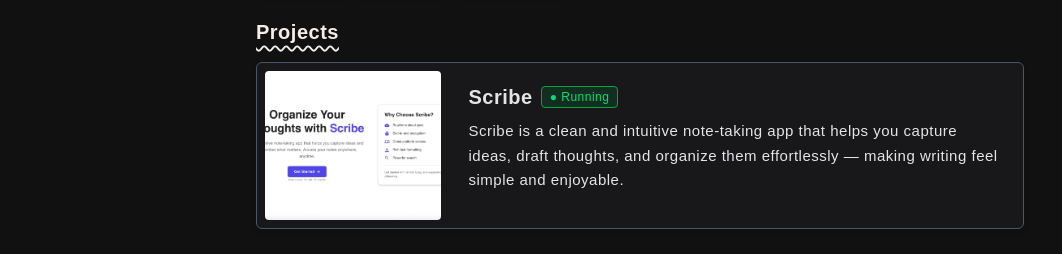
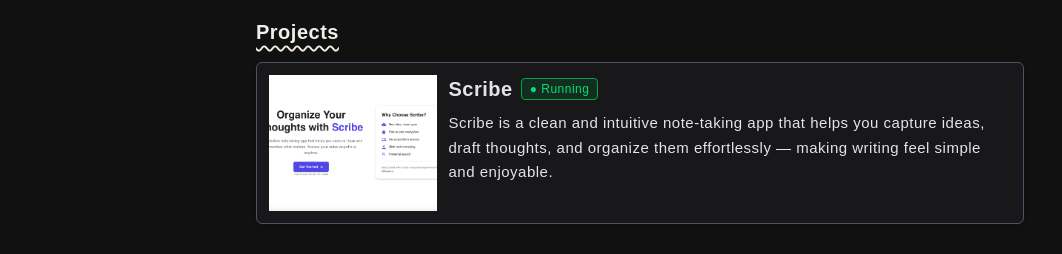
Before and after one commit to Arsh-31/portofolio, a Next.js app: page / in a window 1280 px wide. Shown: the part 620-874 px from the top of the page, without its empty margins (0-1062 px from the left). Built offline with nearby package versions, Linux system fonts and the light colour scheme.

Commit message:
tech stack

```diff
--- a/src/app/globals.css
+++ b/src/app/globals.css
@@ -72,3 +72,8 @@
   background-color: #b64f60; /* Change to any color you prefer */
   color: white; /* Optional: change text color */
 }
+
+.transition-max-height {
+  transition: max-height 0.3s ease, opacity 0.3s ease;
+  overflow: hidden;
+}
--- a/src/components/Projects.tsx
+++ b/src/components/Projects.tsx
@@ -4,95 +4,14 @@
 import Image from "next/image";
 import { useState } from "react";
 import { ChevronDown, ChevronUp } from "lucide-react";
-
-const projects = [
-  {
-    title: "Scribe",
-    description:
-      "Scribe is a clean and intuitive note-taking app that helps you capture ideas, draft thoughts, and organize them effortlessly — making writing feel simple and enjoyable.",
-    imageUrl: "/images/live1.png",
-    techStack: ["Next.js 15", "TypeScript", "Tailwind CSS", "Firebase"],
-    liveLink: "https://scribe-gold.vercel.app",
-    repoLink: "https://github.com/Arsh-31/scribe",
-    status: "Running",
-  },
-
-  {
-    title: "Myth & Moss",
-    description:
-      "A whimsical, parchment-styled digital newspaper chronicling enchanted flora, forgotten constellations, lunar myths, and eerie folklore. Built with a love for mystery, storytelling, and the strange beauty of old paper.",
-    imageUrl: "/images/myth.png",
-    techStack: ["Next.js 15", "TypeScript", "Tailwind CSS"],
-    liveLink: "https://myth-moss.vercel.app",
-    repoLink: "https://github.com/Arsh-31/myth-moss",
-    status: "Running",
-  },
-  {
-    title: "Pathfinder-Visualizer",
-    description:
-      "An interactive tool that visually demonstrates pathfinding algorithms like A and Dijkstra, showing how they navigate a grid or maze to find the shortest path.",
-    imageUrl: "/images/pathfinder.png",
-    techStack: ["Next.js 15", "TypeScript", "Tailwind CSS"],
-    liveLink: "https://pathfinding-visualizer-swart.vercel.app",
-    repoLink: "https://github.com/Arsh-31/Pathfinding-visualizer",
-    status: "Running",
-  },
-  {
-    title: "Next-Auth",
-    description:
-      "A minimal yet secure authentication system built with Next.js and NextAuth.js, offering multi-provider login, smooth session handling, and effortless integration.",
-    imageUrl: "/images/next.png",
-    techStack: ["Next.js"],
-    liveLink: "",
-    repoLink: "https://github.com/Arsh-31/next-auth",
-    status: "Running",
-  },
-  {
-    title: "TypeWriter",
-    description:
-      "Typewriter is a sleek and engaging typing speed test app that tracks WPM and accuracy in real-time, rewarding your progress with confetti when you finish.",
-    imageUrl: "/images/type.png",
-    techStack: ["Next.js 15", "TypeScript", "Tailwind CSS", "Firebase"],
-    liveLink: "",
-    repoLink: "https://github.com/Arsh-31/TypeWriter",
-    status: "Building",
-  },
-  {
-    title: "Vesperal",
-    description:
-      "A minimal and aesthetic productivity platform that combines a Pomodoro timer, simple to-dos, and daily motivation to help you stay focused and inspired.",
-    imageUrl: "/images/live2.png",
-    techStack: [
-      "Next.js 15",
-      "TypeScript",
-      "Tailwind CSS",
-      "Firebase",
-      "Zustand",
-    ],
-    liveLink: "https://vesperal-i7eilwf42-arsh31s-projects.vercel.app",
-    repoLink: "https://github.com/Arsh-31/Vesperal",
-    status: "Running",
-  },
-  {
-    title: "PitchFlow",
-    description:
-      "Pitchflow is an AI-powered marketing copy generator that blends smart language models with a sleek interface to create persuasive, high-converting content tailored to your brand and audience.",
-    imageUrl: "/images/pitchflow.png",
-    techStack: [
-      "Next.js 15",
-      "TypeScript",
-      "Tailwind CSS",
-      "shadcn/ui",
-      "Cohere API",
-    ],
-    liveLink: "",
-    repoLink: "https://github.com/Arsh-31/pitch-flow",
-    status: "Running",
-  },
-];
+import { projects } from "../data/project-data";
+import { AnimatePresence, motion } from "framer-motion";
 
 export default function ProjectCard() {
   const [showAll, setShowAll] = useState(false);
+  const [expandedProjects, setExpandedProjects] = useState<Set<number>>(
+    new Set()
+  );
   const visibleProjects = showAll ? projects : projects.slice(0, 3);
 
   function StatusTag({ status }: { status: string }) {
@@ -119,6 +38,18 @@
     return null;
   }
 
+  const toggleTechStack = (index: number) => {
+    setExpandedProjects((prev) => {
+      const newSet = new Set(prev);
+      if (newSet.has(index)) {
+        newSet.delete(index);
+      } else {
+        newSet.add(index);
+      }
+      return newSet;
+    });
+  };
+
   return (
     <div className="mx-auto mt-5 max-w-3xl w-[90%]">
       <h1 className="text-xl font-bold mb-4 underline decoration-wavy decoration-[#f2efea] underline-offset-6">
@@ -129,15 +60,17 @@
         {visibleProjects.map((project, index) => (
           <div
             key={index}
-            className="flex flex-col md:flex-row bg-[#18181b] border border-gray-600 rounded-md overflow-hidden shadow-md hover:shadow-lg transition w-full relative group"
+            className="flex flex-col bg-[#18181b] border border-gray-600 rounded-md overflow-hidden shadow-md hover:shadow-lg transition w-full relative group"
           >
+            {/* Main Content Row */}
+            <div className="flex flex-col md:flex-row">
               {/* Clickable Image */}
               <Image
                 width={300}
                 height={200}
                 src={project.imageUrl}
                 alt={project.title}
-              className="md:p-2 md:rounded-xl border-0 w-full md:w-1/4 h-48 md:h-auto object-cover cursor-pointer"
+                className="md:p-3 md:rounded-xl border-0 w-full md:w-1/4 h-48 md:h-40 object-cover cursor-pointer"
                 onClick={
                   project.liveLink !== ""
                     ? () => window.open(project.liveLink, "_blank")
@@ -145,8 +78,11 @@
                 }
               />
 
-            {/* Right Content */}
-            <div className="flex flex-col justify-between p-5 w-full text-[#e4e4e7] relative">
+              {/* Right Content - Clickable */}
+              <div
+                className="flex flex-col justify-between p-3 md:py-3 md:pr-3 md:pl-0 w-full text-[#e4e4e7] relative cursor-pointer"
+                onClick={() => toggleTechStack(index)}
+              >
                 {/* Top Right Links */}
                 <div className="absolute top-4 right-4 flex space-x-4 opacity-0 group-hover:opacity-100 transition-opacity">
                   {project.liveLink !== "" && (
@@ -179,21 +115,60 @@
                     <h2 className="text-xl font-bold">{project.title}</h2>
                     <StatusTag status={project.status} />
                   </div>
-                <p className="text-md mb-4">{project.description}</p>
+                  <p className="text-md">{project.description}</p>
+                </div>
+              </div>
             </div>
 
-              {/* Tech Stack */}
-              {/* <div className="flex flex-wrap gap-2 pt-4">
+            {/* Tech Stack - Shown underneath when expanded */}
+            {/* {expandedProjects.has(index) && (
+              <div className="px-3 pb-3 pt-0">
+                <hr className="border-gray-600 mb-2" />
+                <div className="flex flex-wrap gap-2">
                   {project.techStack.map((tech, idx) => (
                     <span
                       key={idx}
-                    className="bg-[#27272a] text-xs px-2 py-1 rounded-[3px] hover:bg-[#3f3f46] transition"
+                      className="bg-[#27272a] text-xs px-2 py-1 rounded-[3px] hover:bg-[#3f3f46] transition text-[#e4e4e7]"
                     >
                       {tech}
                     </span>
                   ))}
-              </div> */}
                 </div>
+              </div>
+            )} */}
+
+            <AnimatePresence>
+              {expandedProjects.has(index) && (
+                <motion.div
+                  className="overflow-hidden"
+                  initial={{ height: 0, opacity: 0 }}
+                  animate={{ height: "auto", opacity: 1 }}
+                  exit={{ height: 0, opacity: 0 }}
+                  transition={{
+                    duration: 0.4,
+                    ease: "easeInOut",
+                    height: {
+                      duration: 0.4,
+                      ease: "easeInOut",
+                    },
+                  }}
+                >
+                  <div className="px-3 pb-3 pt-0">
+                    <hr className="border-gray-600 mb-2" />
+                    <div className="flex flex-wrap gap-2">
+                      {project.techStack.map((tech, idx) => (
+                        <span
+                          key={idx}
+                          className="bg-[#27272a] text-xs px-2 py-1 rounded-[3px] hover:bg-[#3f3f46] transition text-[#e4e4e7]"
+                        >
+                          {tech}
+                        </span>
+                      ))}
+                    </div>
+                  </div>
+                </motion.div>
+              )}
+            </AnimatePresence>
           </div>
         ))}
       </div>
@@ -201,7 +176,10 @@
       {projects.length > 2 && (
         <div className="text-center mt-6">
           <button
-            onClick={() => setShowAll((prev) => !prev)}
+            onClick={() => {
+              setShowAll((prev) => !prev);
+              setExpandedProjects(new Set());
+            }}
             className="text-sm text-[#e4e4e7] transition flex w-full p-2 rounded-lg items-center  bg-[#1f1f21] hover:bg-[#27272a] justify-center gap-1 mx-auto"
           >
             {showAll ? (
--- /dev/null
+++ b/src/data/project-data.ts
@@ -0,0 +1,95 @@
+export const projects = [
+  {
+    title: "Scribe",
+    description:
+      "Scribe is a clean and intuitive note-taking app that helps you capture ideas, draft thoughts, and organize them effortlessly — making writing feel simple and enjoyable.",
+    imageUrl: "/images/live1.png",
+    techStack: ["Next.js 15", "TypeScript", "Tailwind CSS", "Firebase"],
+    liveLink: "https://scribe-gold.vercel.app",
+    repoLink: "https://github.com/Arsh-31/scribe",
+    status: "Running",
+  },
+
+  {
+    title: "Myth & Moss",
+    description:
+      "A whimsical, parchment-styled digital newspaper chronicling enchanted flora, forgotten constellations, lunar myths, and eerie folklore. Built with a love for mystery, storytelling, and the strange beauty of old paper.",
+    imageUrl: "/images/myth.png",
+    techStack: ["Next.js 15", "TypeScript", "Tailwind CSS"],
+    liveLink: "https://myth-moss.vercel.app",
+    repoLink: "https://github.com/Arsh-31/myth-moss",
+    status: "Running",
+  },
+  {
+    title: "Pathfinder-Visualizer",
+    description:
+      "An interactive tool that visually demonstrates pathfinding algorithms like A and Dijkstra, showing how they navigate a grid or maze to find the shortest path.",
+    imageUrl: "/images/pathfinder.png",
+    techStack: ["Next.js 15", "TypeScript", "Tailwind CSS"],
+    liveLink: "https://pathfinding-visualizer-swart.vercel.app",
+    repoLink: "https://github.com/Arsh-31/Pathfinding-visualizer",
+    status: "Running",
+  },
+  {
+    title: "Next-Auth",
+    description:
+      "A minimal yet secure authentication system built with Next.js and NextAuth.js, offering multi-provider login, smooth session handling, and effortless integration.",
+    imageUrl: "/images/next.png",
+    techStack: ["Next.js"],
+    liveLink: "",
+    repoLink: "https://github.com/Arsh-31/next-auth",
+    status: "Running",
+  },
+  {
+    title: "TypeWriter",
+    description:
+      "Typewriter is a sleek and engaging typing speed test app that tracks WPM and accuracy in real-time, rewarding your progress with confetti when you finish.",
+    imageUrl: "/images/type.png",
+    techStack: ["Next.js 15", "TypeScript", "Tailwind CSS", "Firebase"],
+    liveLink: "",
+    repoLink: "https://github.com/Arsh-31/TypeWriter",
+    status: "Building",
+  },
+  {
+    title: "PitchFlow",
+    description:
+      "Pitchflow is an AI-powered marketing copy generator that blends smart language models with a sleek interface to create persuasive, high-converting content tailored to your brand and audience.",
+    imageUrl: "/images/pitchflow.png",
+    techStack: [
+      "Next.js 15",
+      "TypeScript",
+      "Tailwind CSS",
+      "shadcn/ui",
+      "Cohere API",
+    ],
+    liveLink: "",
+    repoLink: "https://github.com/Arsh-31/pitch-flow",
+    status: "Running",
+  },
+  {
+    title: "Vesperal",
+    description:
+      "A minimal and aesthetic productivity platform that combines a Pomodoro timer, simple to-dos, and daily motivation to help you stay focused and inspired.",
+    imageUrl: "/images/live2.png",
+    techStack: [
+      "Next.js 15",
+      "TypeScript",
+      "Tailwind CSS",
+      "Firebase",
+      "Zustand",
+    ],
+    liveLink: "https://vesperal-i7eilwf42-arsh31s-projects.vercel.app",
+    repoLink: "https://github.com/Arsh-31/Vesperal",
+    status: "Running",
+  },
+  {
+    title: "Anti-very",
+    description:
+      "A smart and playful writing tool that turns clunky “very + adjective” phrases into impactful single words, helping you express ideas with clarity, confidence, and style.",
+    imageUrl: "/images/antivery.png",
+    techStack: ["React", "JavaScript", "Tailwind CSS"],
+    liveLink: "",
+    repoLink: "https://github.com/Arsh-31/anti-very",
+    status: "Running",
+  },
+];
```
Also changed, not shown: public/images/antivery.png (added). Lines whose indentation alone changed are shown as unchanged.
